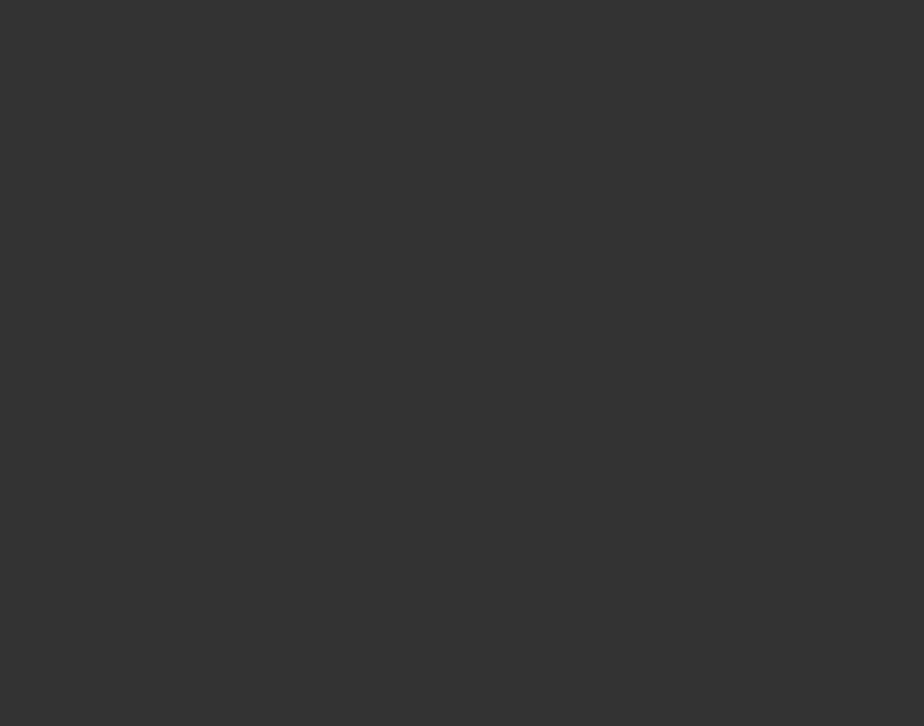
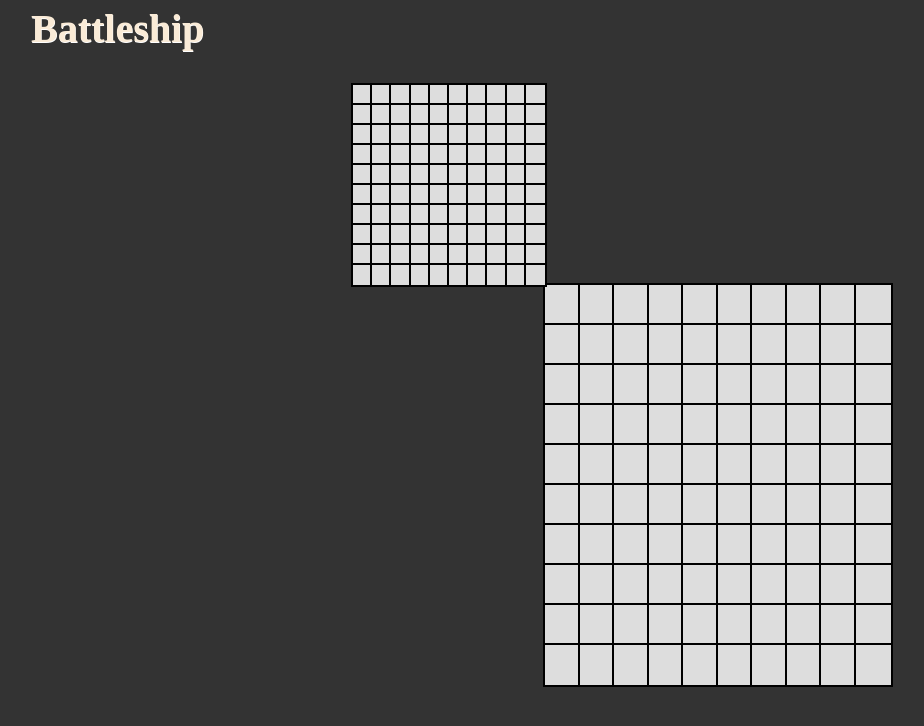
Before and after one commit to Kiwasthal/battleship, a website built with webpack: page dist/index.html in a window 1280 px wide. Shown: the whole page, without its empty margins (33-957 px from the left). Built offline with nearby package versions, Linux system fonts and the light colour scheme.

Commit message:
Grid rendering

```diff
--- /dev/null
+++ b/src/domFunctions.js
@@ -0,0 +1,11 @@
+let createBattleShipHeader = container => {
+  const battleShipHeader = document.createElement('h2');
+  battleShipHeader.textContent = 'Battleship';
+  battleShipHeader.classList.add('main-header');
+  container.appendChild(battleShipHeader);
+};
+
+export default () => {
+  let container = document.querySelector('.container');
+  createBattleShipHeader(container);
+};
--- a/src/index.js
+++ b/src/index.js
@@ -1 +1,7 @@
 import './style.css';
+import creteDisplay from './domFunctions';
+import { renderGrid } from './renderGrid';
+
+creteDisplay();
+renderGrid('player-grid');
+renderGrid('computer-grid');
--- /dev/null
+++ b/src/renderGrid.js
@@ -0,0 +1,20 @@
+let renderGrid = classList => {
+  let container = document.querySelector('.container');
+  let createGridLeft = document.createElement('div');
+  createGridLeft.classList.add(classList);
+  container.appendChild(createGridLeft);
+  for (let i = 0; i < 10; i++) {
+    let row = document.createElement('div');
+    row.classList.add('row');
+    createGridLeft.appendChild(row);
+    for (let y = 0; y < 10; y++) {
+      let cell = document.createElement('div');
+      cell.dataset.column = y;
+      cell.dataset.row = i;
+      cell.classList.add('cell');
+      row.appendChild(cell);
+    }
+  }
+};
+
+export { renderGrid };
--- a/src/style.css
+++ b/src/style.css
@@ -9,6 +9,60 @@ body {
   display: grid;
   height: 100vh;
   width: 100vw;
-  grid-template-columns: 1fr 2vw 20% 30% 1fr;
-  grid-template-rows: 1fr 2vh 2vw 33% 50% 1fr;
+  grid-template-columns: 1fr 2vw 15% 27% 1fr;
+  grid-template-rows: auto 2vw 25% 50% 1fr;
 }
+
+.main-header {
+  align-self: center;
+  margin: 0;
+  padding: 5px;
+  padding-left: 5vw;
+  font-size: 40px;
+  color: antiquewhite;
+  letter-spacing: 0px;
+  text-shadow: 0.5px 0.5px white;
+}
+
+.player-grid {
+  justify-self: center;
+  align-self: center;
+  grid-area: 3 / 3 / 4 / 4;
+  display: grid;
+  width: 100%;
+  height: 100%;
+  transition: all 500ms cubic-bezier(0.63, 0.2, 0.85, 1.58);
+  z-index: 1001;
+}
+
+.computer-grid {
+  justify-self: center;
+  align-self: center;
+  grid-area: 4 / 4 / 5 / 5;
+  display: grid;
+  width: 100%;
+  height: 100%;
+  transition: all 500ms cubic-bezier(0.63, 0.2, 0.85, 1.58);
+}
+
+.row {
+  width: 100%;
+  height: 100%;
+  background-color: rgb(114, 114, 170);
+  display: grid;
+  grid-auto-flow: column;
+}
+
+.cell {
+  width: 100%;
+  height: 100%;
+  background-color: #ddd;
+  border: 2px solid black;
+  transition: all 700ms cubic-bezier(0, 2.14, 0.73, 2.14);
+  display: grid;
+  justify-content: center;
+  font-size: 0;
+  align-items: center;
+  color: red;
+  cursor: default;
+}
```
Also changed, not shown: dist/index.html, dist/main.js.
